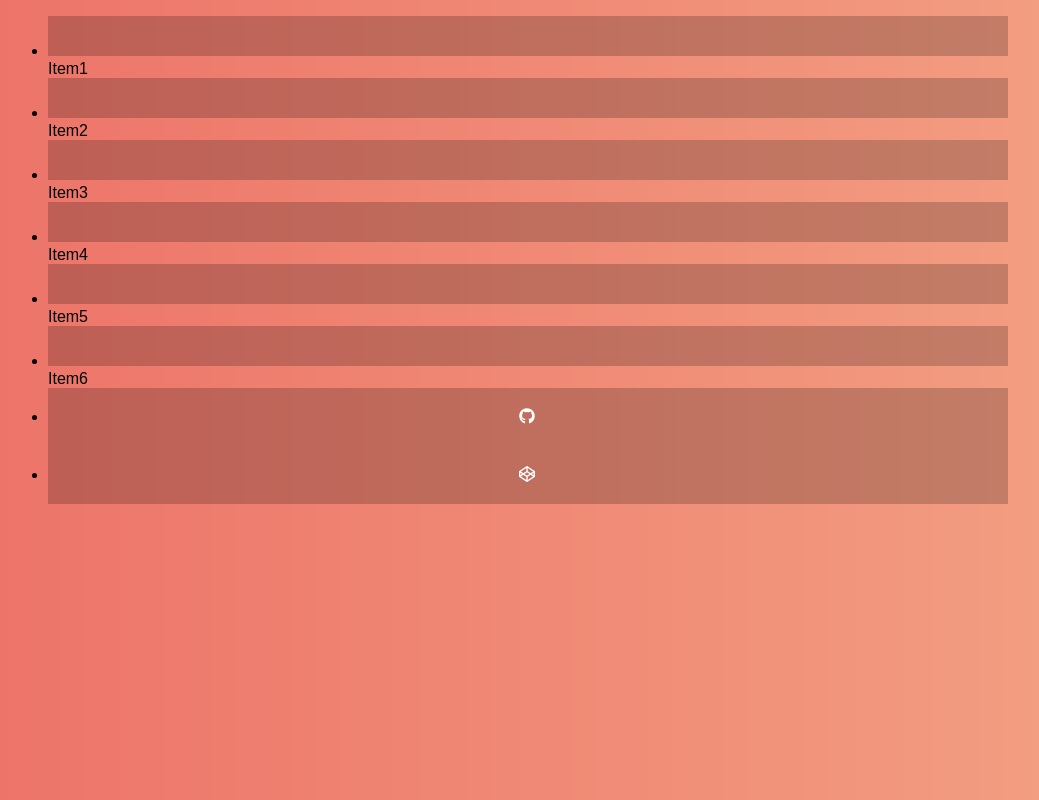
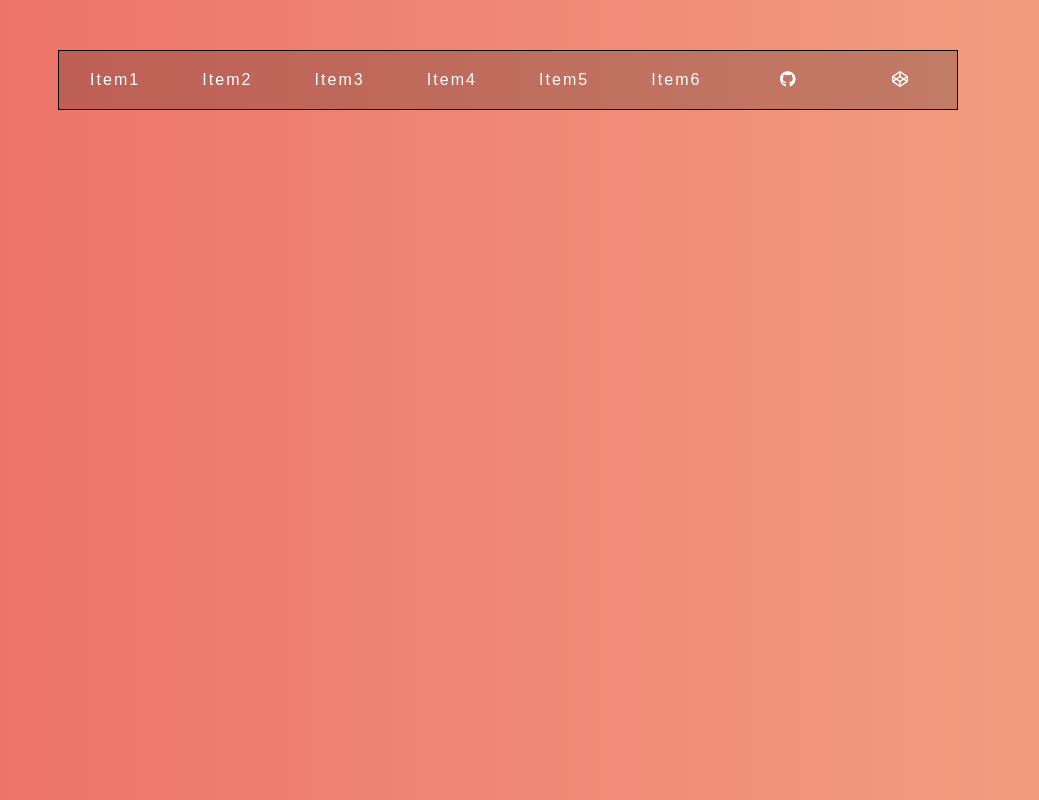
Before and after one commit to Albertico88/flexbox, a website: page Main/index.html in a window 1280 px wide. Shown: the whole page, without its empty margins (132-1171 px from the left). Drawn offline with Linux system fonts and the light colour scheme.

Commit message:
WIP styles

```diff
--- a/Main/index.html
+++ b/Main/index.html
@@ -12,13 +12,13 @@
   <div class="wrapper">
     <nav class="flex-nav">
       <ul>
-        <li><a href="#"></a>Item1</li>
-        <li><a href="#"></a>Item2</li>
-        <li><a href="#"></a>Item3</li>
-        <li><a href="#"></a>Item4</li>
-        <li><a href="#"></a>Item5</li>
-        <li><a href="#"></a>Item6</li>
-        <li class="social">
+      <li><a href="#">Item1</a></li>
+      <li><a href="#">Item2</a></li>
+      <li><a href="#">Item3</a></li>
+      <li><a href="#">Item4</a></li>
+      <li><a href="#">Item5</a></li>
+      <li><a href="#">Item6</a></li>
+      <li class="social">
           <a href="https://github.com/Albertico88">
             <i class="fa fa-github" aria-hidden="true"></i>
           </a>
--- a/Main/style.css
+++ b/Main/style.css
@@ -13,28 +13,54 @@ body {
 }
 
 a {
-  color: white;
+  color:white;
   font-weight: 100;
   letter-spacing: 2px;
   text-decoration: none;
-  background: rgba(0, 0, 0, 0.2);
-  padding: 20px 5px;
+  background:rgba(0,0,0,0.2);
+  padding:20px 5px;
   display: inline-block;
   width: 100%;
   text-align: center;
-  transition: all 0.5s;
+  transition:all 0.5s;
 }
 
 a:hover {
-  background: rgba(0, 0, 0, 0.3);
+  background:rgba(0,0,0,0.3);
 }
 
 .wrapper {
   max-width: 1000px;
   margin: 0 auto;
-  padding: 50;
+  padding:50px;
+}
+
+
+/*FLEXBOX*/
+/* Flex Container */
+.flex-nav ul {
+  border: 1px solid black;
+  list-style: none;
+  margin: 0;
+  padding: 0;
+  display: flex;
+}
+
+/*Flex Items*/
+.flex-nav li {
+  flex: 1;
 }
 
 
 
-/*FLEXBOX*/
+
+
+@media all and (max-width:1000px) {
+
+
+}
+
+@media all and (max-width:500px) {
+
+
+}
```
Also changed, not shown: build/style.css.
